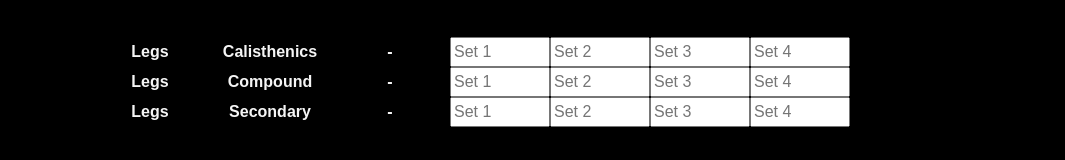
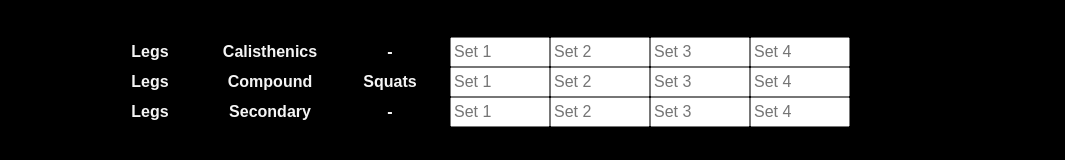
Before and after one commit to maxpesin/sculptor, a React (Create React App) app: page / in a window 1280 px wide. Shown: the part 245-405 px from the top of the page, without its empty margins (50-1115 px from the left). Built offline with nearby package versions, Linux system fonts and the light colour scheme.

Commit message:
button correctly iterates exercises

```diff
--- a/public/data.json
+++ b/public/data.json
@@ -75,7 +75,10 @@
     },
     {
       "muscles": [
-                "back", "triceps", "biceps", "core"
+        "back",
+        "triceps",
+        "biceps",
+        "core"
       ]
     },
     {
@@ -85,7 +88,10 @@
     },
     {
       "muscles": [
-                "chest", "triceps", "biceps", "core"
+        "chest",
+        "triceps",
+        "biceps",
+        "core"
       ]
     }
   ],
@@ -110,13 +116,9 @@
       "targetMuscle": "calisthenics",
       "equipment": "green band",
       "reps": "10-16",
-            "set1": 4,
-            "set2": 20,
-            "set3": 25,
-            "set4": 30,
       "order": 1,
-            "orderFrequency": 4,
-            "countFrequency": 0
+      "orderFrequency": 2,
+      "countFrequency": 1
     },
     {
       "name": "chin-ups",
@@ -124,11 +126,19 @@
       "targetMuscle": "calisthenics",
       "equipment": "blue band",
       "reps": "8-12",
-            "set1": 8,
-            "set2": 30,
-            "set3": 15,
-            "set4": 50,
-            "order": 2
+      "order": 2,
+      "orderFrequency": 2,
+      "countFrequency": 1
+    },
+    {
+      "name": "V-ups",
+      "mainMuscle": "back",
+      "targetMuscle": "calisthenics",
+      "equipment": "blue band",
+      "reps": "8-12",
+      "order": 3,
+      "orderFrequency": 2,
+      "countFrequency": 1
     },
     {
       "name": "deadlifts",
@@ -139,7 +149,8 @@
       "set1": 9,
       "set2": 20,
       "set3": 24,
-            "set4": 31
+      "set4": 31,
+      "countFrequency": 45
     },
     {
       "name": "back rows",
@@ -150,7 +161,36 @@
       "set1": 20,
       "set2": 25,
       "set3": 55,
-            "set4": 60
+      "set4": 60,
+      "countFrequency": 45
+    },
+    {
+      "name": "squats",
+      "mainMuscle": "legs",
+      "targetMuscle": "compound",
+      "equipment": "barbell",
+      "reps": "10-14",
+      "set1": 20,
+      "set2": 25,
+      "set3": 55,
+      "set4": 60,
+      "order": 1,
+      "orderFrequency": 4,
+      "countFrequency": 45
+    },
+    {
+      "name": "lunges",
+      "mainMuscle": "legs",
+      "targetMuscle": "compound",
+      "equipment": "barbell",
+      "reps": "10-14",
+      "set1": 20,
+      "set2": 25,
+      "set3": 55,
+      "set4": 60,
+      "order": 1,
+      "orderFrequency": 4,
+      "countFrequency": 4
     }
   ],
   "history": [
--- a/src/App.js
+++ b/src/App.js
@@ -8,15 +8,25 @@ const App = () => {
   const [data, setData] = useState(null);
   const [activeTab, setActiveTab] = useState(0);
 
-  // Fetch workout data
+  // ✅ Define fetchData before using it
+  const fetchData = () => {
+    console.log("🚀 Fetching data from server...");
+    fetch("/data.json")
+      .then((res) => res.json())
+      .then((fetchedData) => {
+        console.log("✅ Data received:", fetchedData);
+        setData(fetchedData);
+      })
+      .catch((err) => console.error("❌ Error fetching data:", err));
+  };
+
+  // ✅ Call fetchData inside useEffect
   useEffect(() => {
-    fetch("/data.json") // Update this if your JSON file is hosted elsewhere
-      .then((res) => res.json())
-      .then(setData)
-      .catch((err) => console.error("Error fetching data:", err));
+    fetchData();
   }, []);
 
   if (!data) return <h1>Loading...</h1>;
+  // console.log("🚀 ~ //useEffect ~ data:", data)
 
   return (
     <div className="container">
@@ -39,6 +49,7 @@ const App = () => {
           index={index}
           data={data}
           isActive={activeTab === index}
+          updateData={fetchData}
         />
       ))}
     </div>
--- a/src/components/Workout.js
+++ b/src/components/Workout.js
@@ -1,7 +1,9 @@
 import React from "react";
 import WorkoutRow from "./WorkoutRow";
+import WorkoutPost from "./WorkoutPost";
 
-const Workout = ({ workout, index, data, isActive }) => {
+const Workout = ({ workout, index, data, isActive, updateData }) => {
+
   return (
     <div className={`sculptor__workout ${isActive ? "active" : ""}`}>
       <h2 className="sculptor__workout-title">
@@ -10,16 +12,15 @@ const Workout = ({ workout, index, data, isActive }) => {
 
       {workout.muscles.map((muscleName) => {
         const muscle = data.muscles.find((m) => m.mainMuscle === muscleName);
+        // console.log("🚀 ~ {workout.muscles.map ~ muscle:", muscle)
         return muscle
           ? muscle.targetMuscle.map((target, idx) => (
-              <WorkoutRow key={idx} muscle={muscle} target={target} data={data} />
+              <WorkoutRow key={idx} muscle={muscle} target={target} data={data} updateData={updateData} />
             ))
           : null;
       })}
 
-      <button className="sculptor__workout-button" onClick={() => console.log("Workout Completed!")}>
-        Completed Workout
-      </button>
+      <WorkoutPost workout={workout} updateData={updateData}/>
     </div>
   );
 };
--- /dev/null
+++ b/src/components/WorkoutPost.js
@@ -0,0 +1,48 @@
+import React from "react";
+
+const WorkoutPost = ({ workout, updateData, exercises }) => {
+  console.log("🚀 ~ WorkoutPost ~ workout:", workout)
+  console.log("🚀 ~ WorkoutPost ~ exercises:", exercises)
+
+  const handleWorkoutCompletion = (event) => {
+    event.preventDefault(); // ✅ Stops default button behavior (avoids page refresh)
+
+    // Find all elements with the class 'workout-form__excercise-equipment' inside the current workout section
+    const exerciseElements = document.querySelectorAll(".sculptor__workout.active .workout-form__excercise-name");
+    console.log("🚀 ~ exerciseElements:", exerciseElements)
+
+
+    // Extract text content from each element and store it in an array
+    const exercises = Array.from(exerciseElements).map(el => el.textContent.trim());
+    console.log("🚀 ~ exerciseElementsTEXTCONTENT:", exercises)
+    console.log("🚀 Completing Workout for:", workout.muscles);
+
+    fetch("http://localhost:5000/update-exercise", {
+      method: "POST",
+      headers: { "Content-Type": "application/json" },
+      body: JSON.stringify({
+        muscles: workout.muscles,
+        exercises: exercises, // ✅ Send exercises data to the server
+     }),
+    })
+      .then((res) => res.json())
+      .then((response) => {
+        console.log("✅ Workout Updated:", response);
+        updateData(); // ✅ Fetch updated data instead of refreshing
+      })
+      .catch((err) => console.error("❌ Error updating workout:", err));
+  };
+
+  return (
+    <button
+      type="button" // ✅ Explicitly set type to button
+      className="sculptor__workout-button"
+      onClick={handleWorkoutCompletion}
+    >
+      Completed Workout
+    </button>
+  );
+};
+
+
+export default WorkoutPost;
--- a/src/components/WorkoutRow.js
+++ b/src/components/WorkoutRow.js
@@ -1,12 +1,20 @@
 import React from "react";
 
-const WorkoutRow = ({ muscle, target, data }) => {
-  const workoutName = data.exercises.find(
+const WorkoutRow = ({ muscle, target, data, updateData}) => {
+
+  // if (!data || !data.exercises) {
+  //   console.error("❌ No exercise data found:", data);
+  //   return null; // Prevents the component from rendering if data is missing
+  // }
+
+  const exercise = data.exercises.find(
     (ex) =>
       ex.mainMuscle === muscle.mainMuscle &&
       target === ex.targetMuscle &&
       ex.order === 1
   );
+
+  // console.log("🚀 Found exercise:", exercise);
 
   return (
     <div className="sculptor__excercise-row">
@@ -14,14 +22,15 @@ const WorkoutRow = ({ muscle, target, data }) => {
         {muscle.mainMuscle}
       </span>
       <span className="workout-form__excercise-target">{target}</span>
-      <span className="workout-form__excercise-equipment">
-        {workoutName ? workoutName.name : "-"}
+      <span className="workout-form__excercise-name">
+        {exercise ? exercise.name : "-"}
       </span>
 
       <input type="text" className="workout-form__input" placeholder="Set 1" />
       <input type="text" className="workout-form__input" placeholder="Set 2" />
       <input type="text" className="workout-form__input" placeholder="Set 3" />
       <input type="text" className="workout-form__input" placeholder="Set 4" />
+
     </div>
   );
 };
--- a/src/components/WorkoutTabs.js
+++ b/src/components/WorkoutTabs.js
@@ -1,6 +1,7 @@
 import React from "react";
 
 const WorkoutTabs = ({ workouts, activeTab, setActiveTab }) => {
+
   return (
     <nav className="nav nav-tabs nav-justified">
       {workouts.map((workout, index) => (
```
Also changed, not shown: server.js (added, +66 -0 lines). Lines whose indentation alone changed are shown as unchanged.
